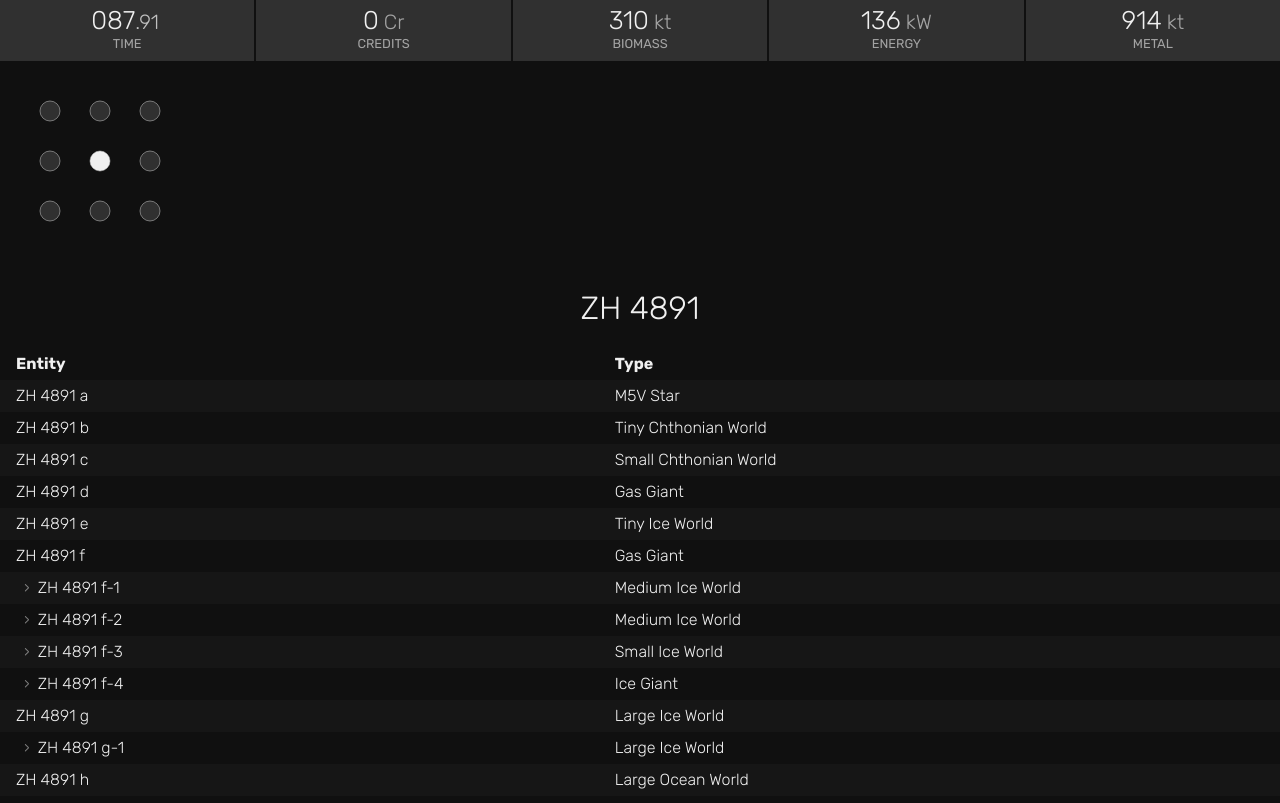
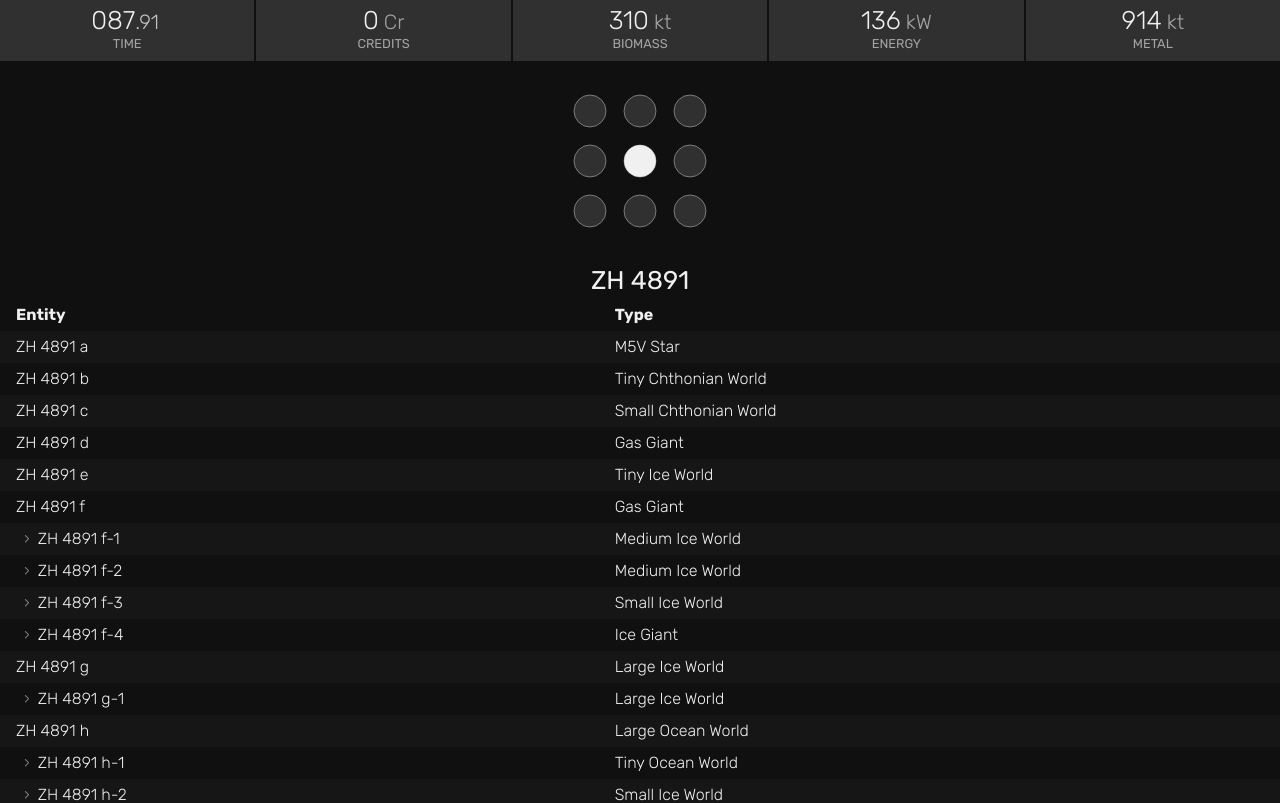
Before and after one commit to joshforisha/space-game, a React (Vite) app: page / in a window 1280 px wide. Shown: the top 803 px of the page. Built offline with nearby package versions, Linux system fonts and the light colour scheme.

Commit message:
Improve cluster map selection and display

```diff
--- a/src/main.tsx
+++ b/src/main.tsx
@@ -1,27 +1,16 @@
 import * as React from 'react'
-import styled from 'styled-components'
 import { ClusterMap } from '~/view/cluster-map'
 import { ModelProvider } from '~/view/model'
 import { ResourcesPanel } from '~/view/resources-panel'
-import { SystemHeader } from '~/view/system-header'
 import { SystemTable } from '~/view/system-table'
 import { render } from 'react-dom'
-
-const Maps = styled.div``
-
-const SystemDetails = styled.div``
 
 function Main () {
   return (
     <ModelProvider>
       <ResourcesPanel />
-      <Maps>
-        <ClusterMap />
-      </Maps>
-      <SystemDetails>
-        <SystemHeader />
-        <SystemTable />
-      </SystemDetails>
+      <ClusterMap />
+      <SystemTable />
     </ModelProvider>
   )
 }
--- a/src/view/cluster-map.tsx
+++ b/src/view/cluster-map.tsx
@@ -10,13 +10,25 @@ const Circle = styled.circle`
   stroke-width: 1px;
   transition: fill 100ms ease-out;
 
-  &:hover {
-    fill: var(--light-gray);
-  }
+  ${({ current }) => !current && css`
+    &:hover {
+      fill: var(--light-gray);
+    }
+  `}
 
   ${({ current }) => current && css`
     fill: var(--white);
   `}
+`
+
+const Container = styled.div`
+  align-items: center;
+  display: flex;
+  flex-direction: column;
+`
+
+const SystemName = styled.span`
+  font-size: 1.6rem;
 `
 
 const Svg = styled.svg`
@@ -26,58 +38,27 @@ const Svg = styled.svg`
 
 export function ClusterMap () {
   const [{ currentSystem, starSystems }, dispatch] = useModel()
+  const [displayName, setDisplayName] = React.useState(currentSystem.name)
 
-  function moveTo (index: number) {
-    return () => dispatch(selectSystem(starSystems[index].id))
-  }
+  const systemCircles = starSystems.map((system, i) =>
+    <Circle
+      current={system.id === currentSystem.id}
+      key={system.id}
+      onClick={() => dispatch(selectSystem(system.id))}
+      onMouseOver={() => setDisplayName(system.name)}
+      onMouseOut={() => setDisplayName(currentSystem.name)}
+      r='32'
+      cx={((i % 3) + 1) * 100}
+      cy={(Math.floor(i / 3) + 1) * 100}
+    />
+  )
 
   return (
-    <Svg viewBox='0 0 400 400'>
-      <Circle
-        current={starSystems[0]?.id === currentSystem.id}
-        onClick={moveTo(0)}
-        cx='100' cy='100' r='20'
-      />
-      <Circle
-        current={starSystems[1]?.id === currentSystem.id}
-        onClick={moveTo(1)}
-        cx='200' cy='100' r='20'
-      />
-      <Circle
-        current={starSystems[2]?.id === currentSystem.id}
-        onClick={moveTo(2)}
-        cx='300' cy='100' r='20'
-      />
-      <Circle
-        current={starSystems[3]?.id === currentSystem.id}
-        onClick={moveTo(3)}
-        cx='100' cy='200' r='20'
-      />
-      <Circle
-        current={starSystems[4]?.id === currentSystem.id}
-        onClick={moveTo(4)}
-        cx='200' cy='200' r='20'
-      />
-      <Circle
-        current={starSystems[5]?.id === currentSystem.id}
-        onClick={moveTo(5)}
-        cx='300' cy='200' r='20'
-      />
-      <Circle
-        current={starSystems[6]?.id === currentSystem.id}
-        onClick={moveTo(6)}
-        cx='100' cy='300' r='20'
-      />
-      <Circle
-        current={starSystems[7]?.id === currentSystem.id}
-        onClick={moveTo(7)}
-        cx='200' cy='300' r='20'
-      />
-      <Circle
-        current={starSystems[8]?.id === currentSystem.id}
-        onClick={moveTo(8)}
-        cx='300' cy='300' r='20'
-      />
-    </Svg>
+    <Container>
+      <Svg viewBox='0 0 400 400'>
+        {systemCircles}
+      </Svg>
+      <SystemName>{displayName}</SystemName>
+    </Container>
   )
 }
--- a/src/view/system-header.tsx
+++ /dev/null
@@ -1,28 +0,0 @@
-import * as React from 'react'
-import styled from 'styled-components'
-import { useModel } from '~/view/model'
-
-const Header = styled.header`
-  align-items: center;
-  display: flex;
-  justify-content: space-evenly;
-  margin: var(--medium) 0px;
-`
-
-const Name = styled.div`
-  display: flex;
-  font-weight: 300;
-  font-size: 2rem;
-  justify-content: center;
-  flex: 1;
-`
-
-export function SystemHeader () {
-  const [{ currentSystem }] = useModel()
-
-  return (
-    <Header>
-      <Name>{currentSystem.name}</Name>
-    </Header>
-  )
-}
--- a/src/view/system-table.tsx
+++ b/src/view/system-table.tsx
@@ -16,7 +16,11 @@ const SubEntity = styled.span`
   }
 `
 
-export function SystemTable () {
+interface Props {
+  className?: string;
+}
+
+export function SystemTable ({ className }: Props) {
   const [{ currentSystem }] = useModel()
 
   const entities = currentSystem.entities
@@ -29,6 +33,7 @@ export function SystemTable () {
 
   return (
     <StyledTable
+      className={className}
       columns={{
         Entity: {
           view: ({ subEntity, name }) => {
@@ -40,6 +45,7 @@ export function SystemTable () {
         Type: { view: keyed('type') }
       }}
       data={entities}
+      height={200}
     />
   )
 }
--- a/src/view/table.tsx
+++ b/src/view/table.tsx
@@ -6,6 +6,8 @@ const StyledTable = styled.table`
   line-height: 2;
   width: 100%;
 `
+
+const Tbody = styled.tbody``
 
 const Td = styled.td`
   font-weight: 300;
@@ -17,6 +19,8 @@ const Th = styled.th`
   padding: 0px var(--medium);
   text-align: ${({ align }) => align || 'left'};
 `
+
+const Thead = styled.thead``
 
 const Tr = styled.tr`
   &:nth-child(2n+1) {
@@ -52,14 +56,14 @@ export function Table ({ columns, data }: Props) {
 
   return (
     <StyledTable>
-      <thead>
+      <Thead>
         <tr>
           {columnHeaders}
         </tr>
-      </thead>
-      <tbody>
+      </Thead>
+      <Tbody>
         {bodyRows}
-      </tbody>
+      </Tbody>
     </StyledTable>
   )
 }
```
